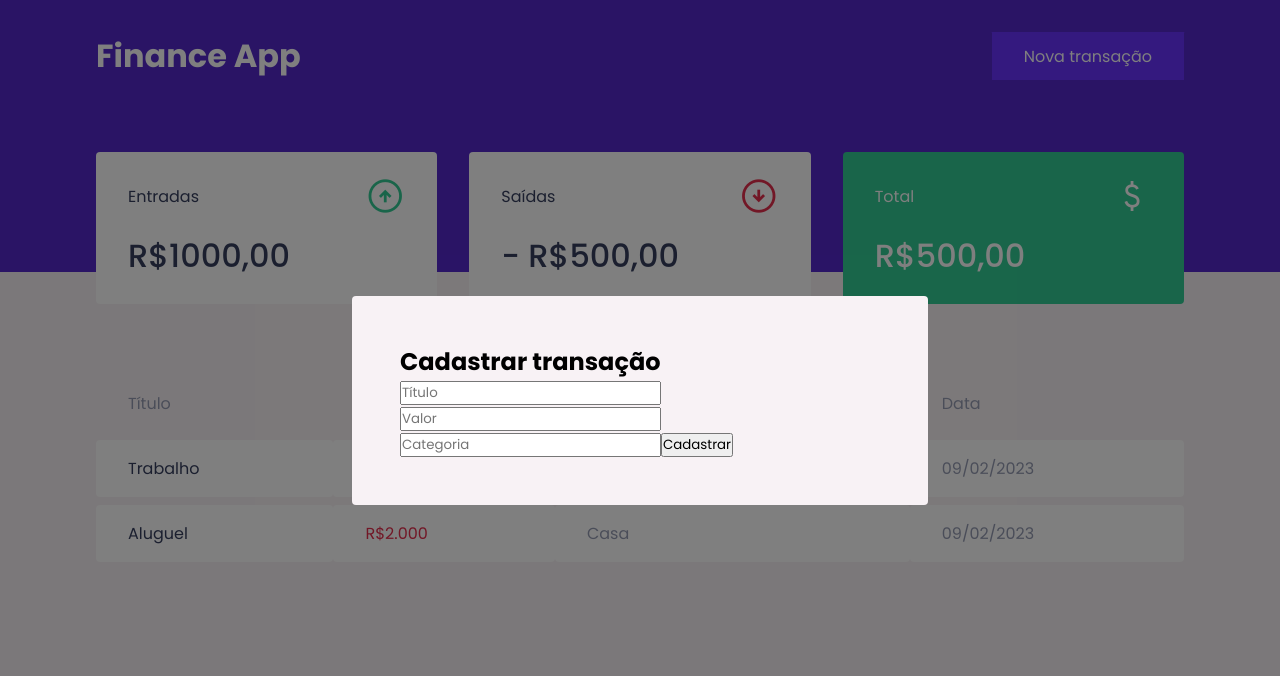
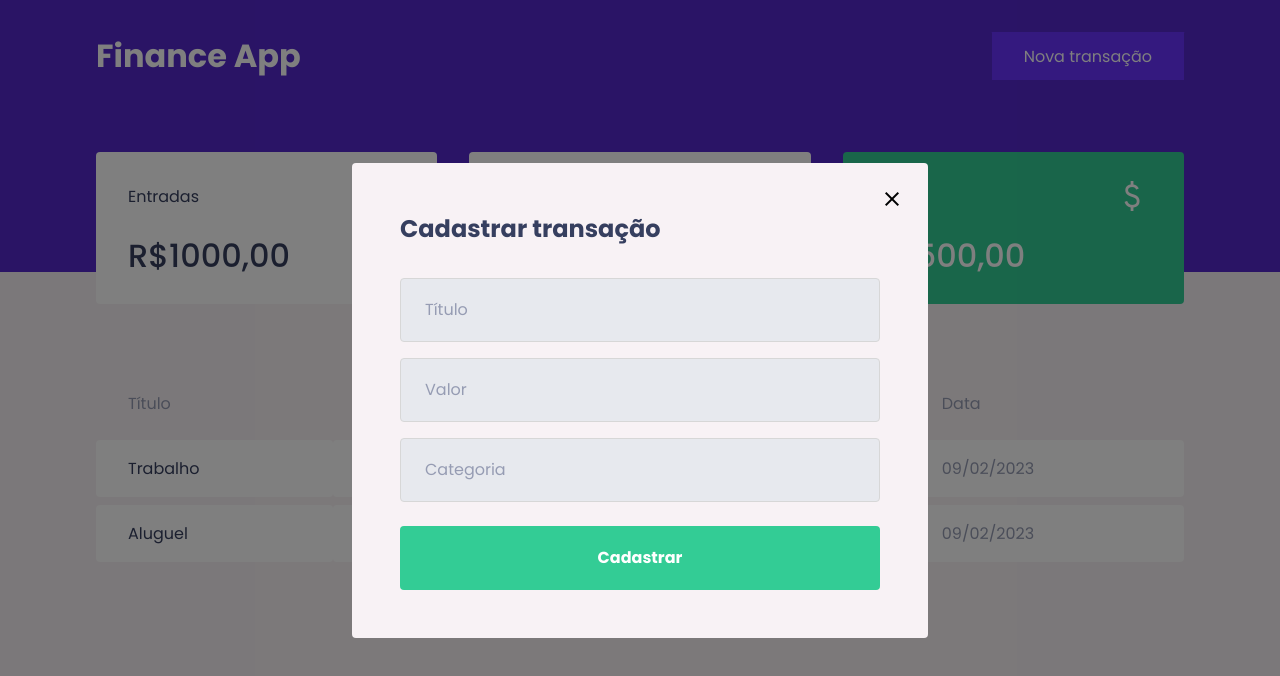
Before and after one commit to PabloHFR/finances-app, a React (Create React App) app: page / in a window 1280 px wide. Both pictures are taken after a click on the button "Nova transação". Shown: the top 676 px of the page. Built offline with nearby package versions, Linux system fonts and the light colour scheme; no server answers; what miragejs would draw is missing.

Commit message:
Added transaction modal form styles

```diff
--- a/public/index.html
+++ b/public/index.html
@@ -19,6 +19,14 @@
       rel="stylesheet"
       href="https://fonts.googleapis.com/css2?family=Material+Symbols+Outlined:opsz,wght,FILL,GRAD@48,400,0,0"
     />
+    <link
+      rel="stylesheet"
+      href="https://fonts.googleapis.com/css2?family=Material+Symbols+Outlined:opsz,wght,FILL,GRAD@48,400,0,0"
+    />
+    <link
+      rel="stylesheet"
+      href="https://fonts.googleapis.com/css2?family=Material+Symbols+Outlined:opsz,wght,FILL,GRAD@48,400,0,0"
+    />
 
     <title>Finance App</title>
   </head>
--- a/src/components/TransactionModal/index.tsx
+++ b/src/components/TransactionModal/index.tsx
@@ -17,6 +17,13 @@ export function TransactionModal({
       overlayClassName="react-modal-overlay"
       className="react-modal-content"
     >
+      <button
+        type="button"
+        onClick={onRequestClose}
+        className="react-modal-close"
+      >
+        <span className="material-symbols-outlined">close</span>
+      </button>
       <Container>
         <h2>Cadastrar transação</h2>
 
--- a/src/components/TransactionModal/styles.ts
+++ b/src/components/TransactionModal/styles.ts
@@ -1,3 +1,50 @@
 import styled from "styled-components";
 
-export const Container = styled.form``;
+export const Container = styled.form`
+  h2 {
+    color: var(--text-title);
+    font-size: 1.5rem;
+    margin-bottom: 2rem;
+  }
+
+  input {
+    width: 100%;
+    padding: 0 1.5rem;
+    height: 4rem;
+    border-radius: 0.25rem;
+
+    border: 1px solid #d7d7d7;
+    background-color: #e7e9ee;
+
+    font-weight: 400;
+    font-size: 1rem;
+
+      &::placeholder {
+      color: var(--text-body);
+      }
+
+      & + input {
+        margin-top: 1rem;
+      }
+    }
+
+    button[type="submit"] {
+      width: 100%;
+      padding: 0 1.5rem;
+      height: 4rem;
+      background-color: var(--green);
+      color: #fff;
+      border-radius: 0.25rem;
+      border: 0;
+      font-size: 1rem;
+      margin-top: 1.5rem;
+      font-weight: 600;
+
+      transition: filter 0.1s;
+
+      &:hover {
+        filter: brightness(0.9);
+      }
+    }
+  }
+`;
--- a/src/styles/globalStyles.ts
+++ b/src/styles/globalStyles.ts
@@ -76,4 +76,19 @@ export const GlobalStyle = createGlobalStyle`
     position: relative;
     border-radius: 0.25rem;
   }
+
+  .react-modal-close {
+    position: absolute;
+    right: 1.5rem;
+    top: 1.5rem;
+    border: 0;
+    background-color: transparent;
+    height: 1.5rem;
+
+    transition: filter 0.1s;
+
+    &:hover {
+      filter: brightness(0.9);
+    }
+  }
 `;
```
